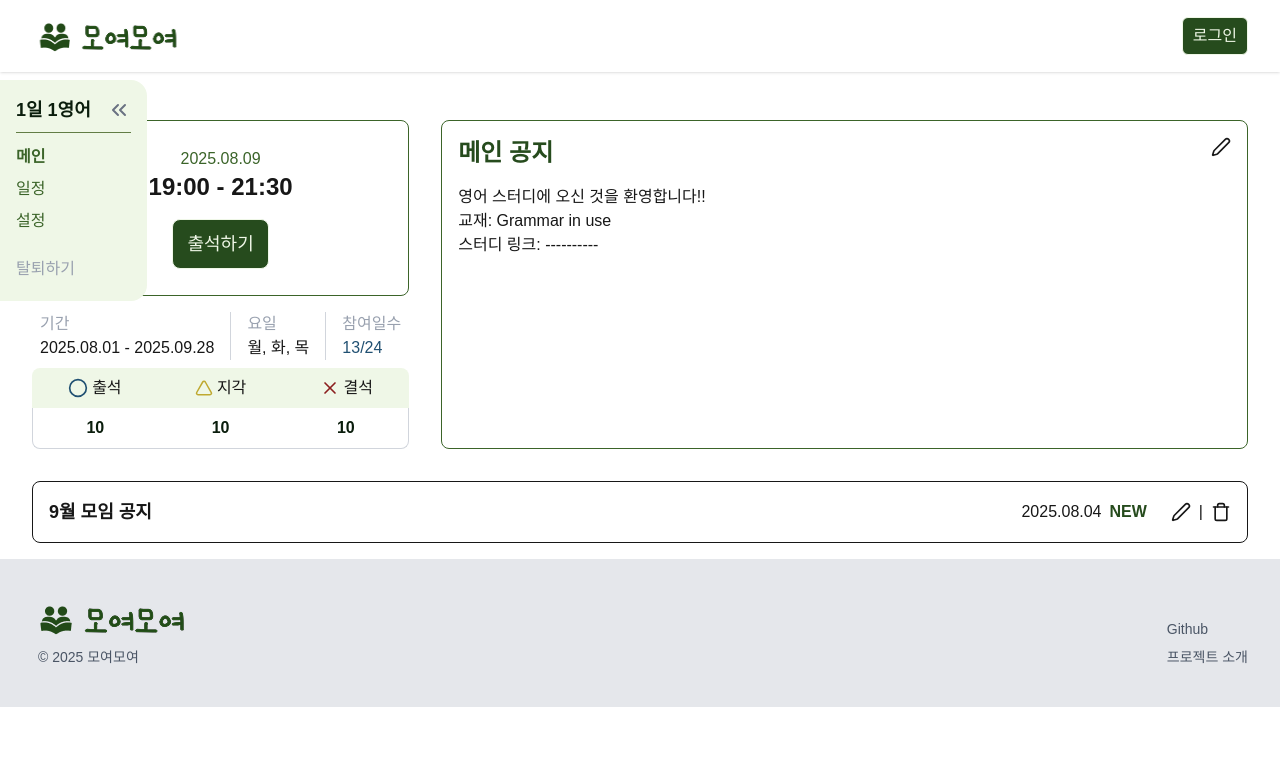
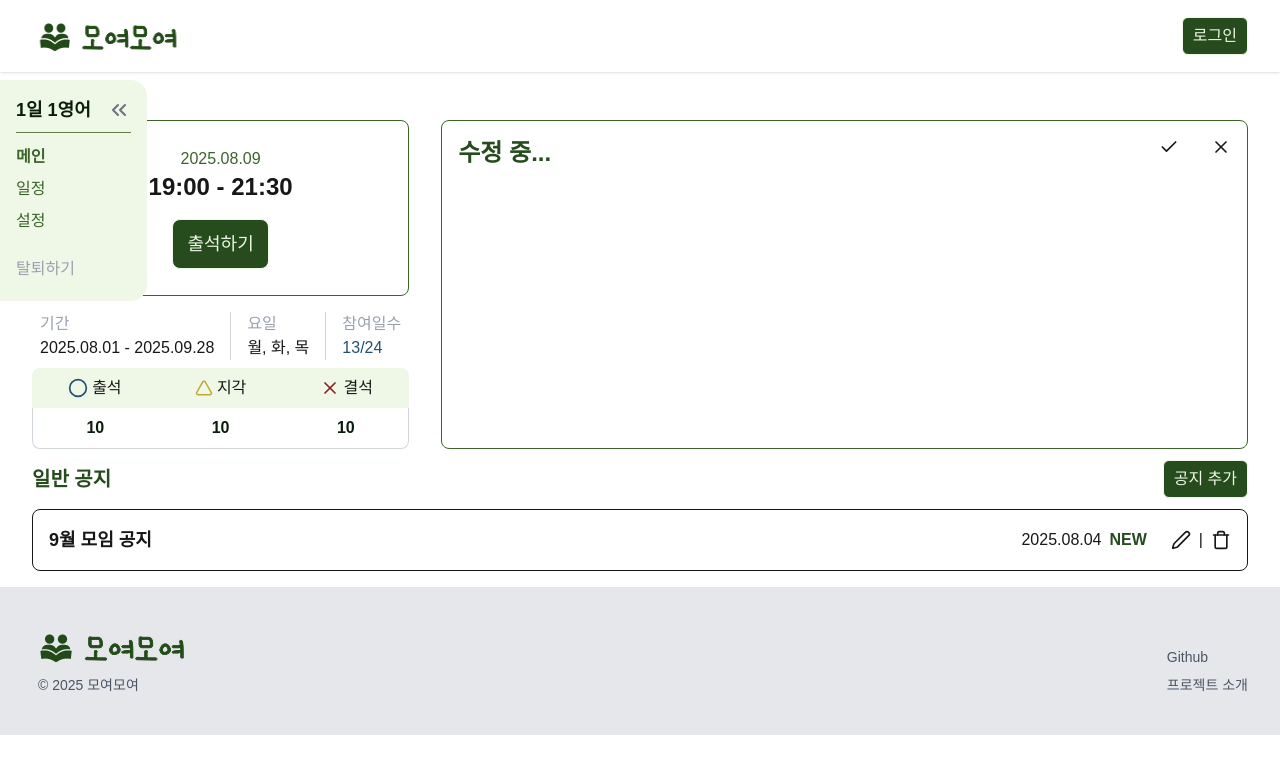
Before and after one commit to dajung-y/gather-together, a Next.js app: page /study/1 in a window 1280 px wide. Both pictures are taken after a click on the icon 1221 px from the left and 147 px from the top of the page. Shown: the top 774 px of the page. Built offline with nearby package versions, Linux system fonts and the light colour scheme; no server answers.

Commit message:
feat: notice api(POST) 구현

```diff
--- /dev/null
+++ b/src/app/api/notice/route.ts
@@ -0,0 +1,33 @@
+import clientPromise from "@/lib/mongodb";
+import { Notice } from "@/types/notice";
+import { NextResponse } from "next/server";
+
+export async function POST(req: Request) {
+  try {
+    const body = await req.json();
+    const { groupId, title, content } = body;
+
+    const client = await clientPromise;
+    const db = client.db();
+
+    const newNotice: Notice = {
+      groupId,
+      title,
+      content,
+      createdAt: new Date(),
+      updatedAt: new Date(),
+    };
+
+    const result = await db.collection("notices").insertOne(newNotice);
+
+    return NextResponse.json(
+      { success: true, taskId: result.insertedId },
+      { status: 201, }
+    );
+  } catch (error: any) {
+    return NextResponse.json(
+      { message: "추가 실패: ", error: error.message },
+      { status: 500 }
+    );
+  }
+}
--- a/src/app/api/todo/route.ts
+++ b/src/app/api/todo/route.ts
@@ -50,7 +50,7 @@ export async function POST(req: Request) {
       updatedAt: new Date(),
     };
 
-    const result = await db.collection("tasks").insertOne(newTodo);
+    const result = await db.collection("todos").insertOne(newTodo);
 
     return NextResponse.json(
       { success: true, taskId: result.insertedId },
--- a/src/app/study/[id]/page.tsx
+++ b/src/app/study/[id]/page.tsx
@@ -2,9 +2,10 @@
 
 import Button from "@/components/common/Button";
 import StudyCard from "@/components/common/StudyCard";
-import AttendanceInfo from "@/components/study/AttendanceInfo";
-import NoticeInput from "@/components/study/Notice";
-import { Pen, Trash } from 'lucide-react';
+import AttendanceInfo from "@/components/study/main/AttendanceInfo";
+import MainNotice from "@/components/study/main/MainNotice";
+import Notice from "@/components/study/main/Notice";
+import NoticeForm from "@/components/study/main/NoticeForm";
 
 type StudyPageProps = {
   params: { id: string };
@@ -42,27 +43,14 @@ export default function page({ params }: StudyPageProps) {
           </div>
           {/* <hr className="text-gray-400" /> */}
           {/* 메인공지 */}
-          <div className="flex-1 flex gap-8">
-            <div className="flex-1 flex flex-col py-4 border rounded-lg p-4 border-primary-300">
-              <div className="flex">
-                <p className="headline2 text-primary-500 mb-4 ">메인 공지</p>
-                <Pen size={20} className="ml-auto" />
-              </div>
-
-              <p>영어 스터디에 오신 것을 환영합니다!!</p>
-              <p>교재: Grammar in use</p>
-              <p>스터디 링크: ---------- </p>
-
-            </div>
-          </div>
+          <MainNotice />
         </div>
 
 
-        <div className="h-8">
 
-        </div>
         {/* 공지 추가*/}
-        <NoticeInput />
+        <NoticeForm />
+        <Notice />
         {/* 일반 공지 */}
 
       </div>
--- a/src/app/study/[id]/setting/page.tsx
+++ b/src/app/study/[id]/setting/page.tsx
@@ -1,4 +1,4 @@
-import UserDelete from "@/components/study/UserDelete";
+import UserDelete from "@/components/study/main/UserDelete";
 
 // page
 export default function page() {
--- a/src/components/study/NoticeInput.tsx
+++ /dev/null
@@ -1,29 +0,0 @@
-"use client"
-import Button from "@/components/common/Button";
-import { useState } from "react";
-
-export default function NoticeInput() {
-  const [showInput, setShowInput] = useState(false);
-
-  return (
-    <>
-      {/* 공지 */}
-      <div className="flex justify-between items-center">
-        <p className="headline3 text-primary-500 my-4">공지</p>
-        <Button size="md" onClick={() => setShowInput(!showInput)}>공지 추가</Button>
-      </div>
-      {/* 일반 공지 추가 */}
-      {showInput &&
-        <div className="flex flex-col p-4 mb-8 border gap-2 border-primary-500 rounded-lg">
-          <div className="flex gap-4">
-            <input type="text" placeholder="제목" className="flex-1 border px-4 border-primary-300 rounded-lg" />
-            <Button variant="outline" onClick={() => setShowInput(!showInput)}>취소</Button>
-            <Button onClick={() => setShowInput(!showInput)}>공지 추가</Button>
-          </div>
-          <textarea placeholder="내용" className="w-full border p-4 border-primary-300 rounded-lg"></textarea>
-        </div>
-      }
-
-    </>
-  )
-}
--- /dev/null
+++ b/src/components/study/main/MainNotice.tsx
@@ -0,0 +1,54 @@
+"use client"
+
+import { Pen, Check, X } from 'lucide-react';
+import { useState } from 'react';
+
+export default function MainNotice() {
+  const [mainNotice, setMainNotice] = useState("");
+  const [tempNotice, setTempNotice] = useState("");
+  const [isEditing, setIsEditing] = useState(false);
+
+  const handleSave = () => {
+    setMainNotice(tempNotice);
+    setIsEditing(false);
+  };
+
+  const handleCancel = () => {
+    setTempNotice(mainNotice); // 원래대로 복원
+    setIsEditing(false);
+  };
+
+  const testNotice = "안녕하세요, 스터디 그룹 여러분.\n이번 주 모임에 대해 안내드립니다.\n이번 모임은 토요일 오후 2시에 강남역 인근 카페에서 진행될 예정입니다."
+
+  return (
+    <div className="flex-1 flex gap-8">
+      <div className="flex-1 flex flex-col py-4 border rounded-lg p-4 border-primary-300">
+        {isEditing ? (
+          <div>
+            <div className="flex">
+              <p className="headline2 text-primary-500 mb-4 ">수정 중...</p>
+              <div className='flex ml-auto gap-8'>
+                <Check size={20} onClick={handleSave} />
+                <X size={20} onClick={handleSave} />
+              </div>
+
+
+            </div>
+            <textarea
+              value={tempNotice}
+              onChange={(e) => setTempNotice(e.target.value)}
+              className="w-full h-60 resize-none p-4" />
+          </div>
+        ) : (
+          <div>
+            <div className="flex">
+              <p className="headline2 text-primary-500 mb-4 ">메인 공지</p>
+              <Pen size={20} className="ml-auto" onClick={() => setIsEditing(true)} />
+            </div>
+            <p className="whitespace-pre-line">{mainNotice}</p>
+          </div>
+        )}
+      </div>
+    </div>
+  )
+}
--- /dev/null
+++ b/src/components/study/main/NoticeForm.tsx
@@ -0,0 +1,90 @@
+"use client"
+import Button from "@/components/common/Button";
+import InputField from "@/components/common/form/InputField";
+import TextareaField from "@/components/common/form/TextareaField";
+import { useState } from "react";
+import { useForm } from "react-hook-form";
+
+export default function NoticeForm() {
+  const { register, handleSubmit, formState: { errors }, reset } = useForm();
+
+  const [showInput, setShowInput] = useState(false);
+
+  const onSubmit = async (data: any) => {
+    try {
+      const groupId = "1";
+
+      const res = await fetch("/api/notice", {
+        method: "POST",
+        headers: { "Content-Type": "application/json" },
+        body: JSON.stringify({
+          groupId,
+          title: data.title,
+          content: data.content,
+        })
+      });
+
+      const result = await res.json();
+
+      if (!res.ok) {
+        alert(`추가 실패: ${result.error || result.message}`);
+      }
+      else {
+        reset();
+        setShowInput(!showInput);
+      }
+    } catch (error: any) {
+      alert(`추가 실패: ${error.message}`);
+    }
+  };
+
+  return (
+    <>
+      {/* 공지 */}
+      <div className="flex justify-between items-center">
+        <p className="headline3 text-primary-500 my-4">일반 공지</p>
+        {!showInput && <Button size="md" onClick={() => setShowInput(!showInput)}>공지 추가</Button>}
+      </div>
+      {/* 일반 공지 추가 */}
+      {showInput &&
+        <form onSubmit={handleSubmit(onSubmit)}>
+          <div className="flex flex-col p-4 mb-8 border gap-2 border-primary-500 rounded-lg">
+
+            <div className="flex gap-4">
+              {/* 제목 */}
+              <div className="flex-1 flex flex-col">
+                <input
+                  {...register("title", { required: "제목을 입력해주세요" })}
+                  type="text"
+                  placeholder="제목"
+                  className="flex-1 border px-4 border-primary-300 rounded-lg"
+                />
+              </div>
+
+              {/* 버튼 */}
+              <Button variant="outline" onClick={() => setShowInput(!showInput)}>
+                취소
+              </Button>
+              <Button type="submit">공지 추가</Button>
+
+            </div>
+            {errors.title && <span className="text-red-500 text-sm">{errors.title.message as string}</span>}
+
+            {/* 내용 */}
+            <div className="flex flex-col">
+              <textarea
+                {...register("content", { required: "내용을 입력해주세요" })}
+                placeholder="내용"
+                className="w-full border p-4 border-primary-300 rounded-lg"
+              />
+              {errors.content && <span className="text-red-500 text-sm">{errors.content.message as string}</span>}
+            </div>
+
+          </div>
+        </form>
+
+
+      }
+    </>
+  )
+}
```
Also changed, not shown: src/types/notice.d.ts (added, +7 -0 lines), src/components/study/main/AttendanceInfo.tsx (renamed from src/components/study/AttendanceInfo.tsx), src/components/study/main/Notice.tsx (renamed from src/components/study/Notice.tsx), src/components/study/main/UserDelete.tsx (renamed from src/components/study/UserDelete.tsx), src/components/study/todo/Todo.tsx (added).
